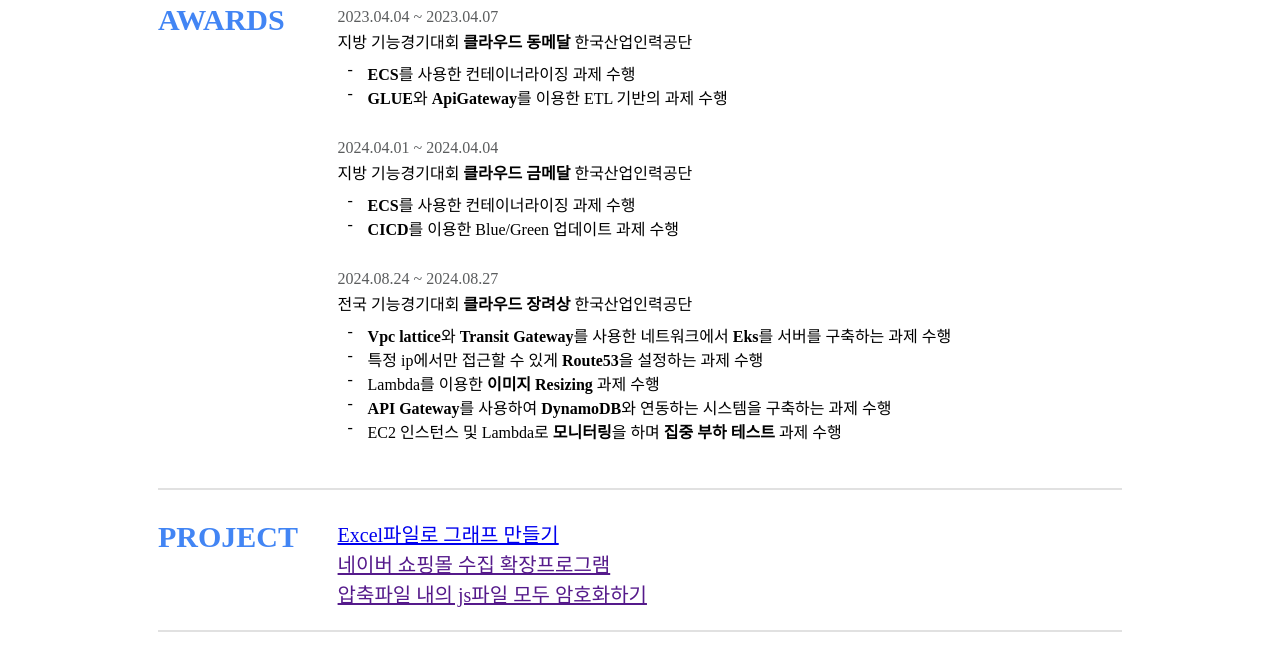
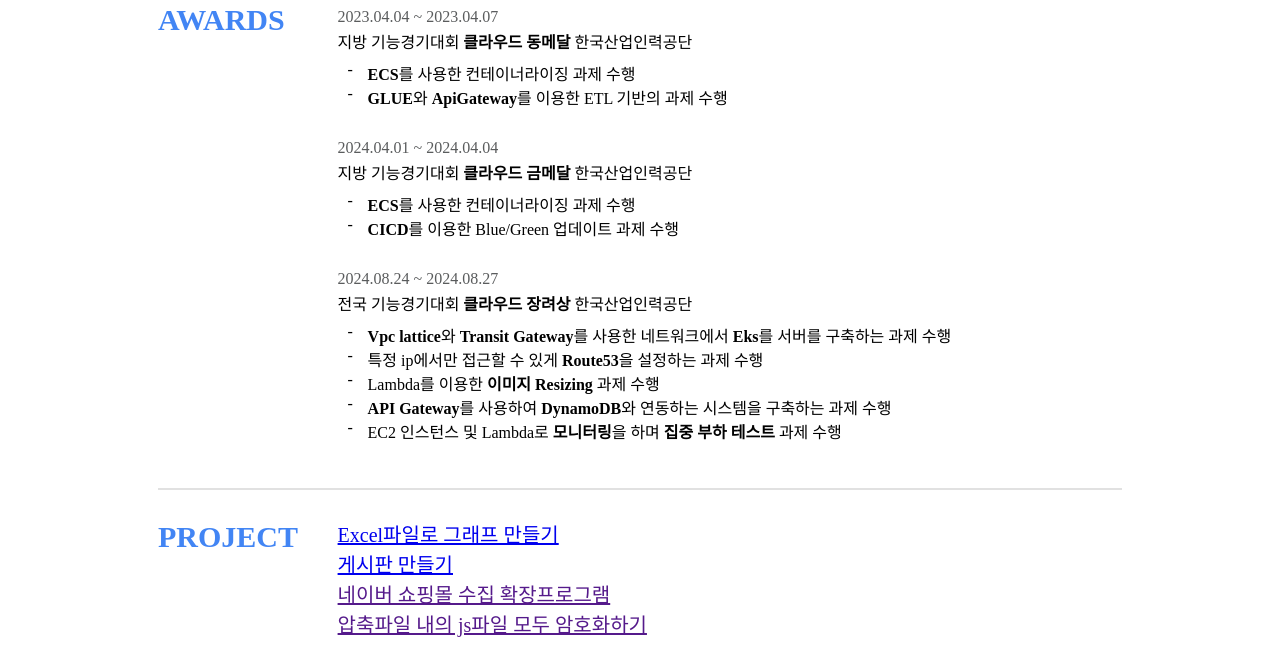
Before and after one commit to wngnl05/Portfolio, a plain HTML site: page index.html in a window 1280 px wide. Shown: the part 1469-2114 px from the top of the page. Drawn offline with Linux system fonts and the light colour scheme.

Commit message:
Update index.html

```diff
--- a/index.html
+++ b/index.html
@@ -169,6 +169,7 @@
 
                 <div id="project">
                     <a href="https://wngnl05.github.io/Project/ExcelChart/index.html" target="_blank">Excel파일로 그래프 만들기</a>
+                    <a href="https://wngnl05.github.io/Project/Community/index.html" target="_blank">게시판 만들기</a>
                     <a href="" target="_blank">네이버 쇼핑몰 수집 확장프로그램</a>
                     <a href="" target="_blank">압축파일 내의 js파일 모두 암호화하기</a>
                 </div>
```
